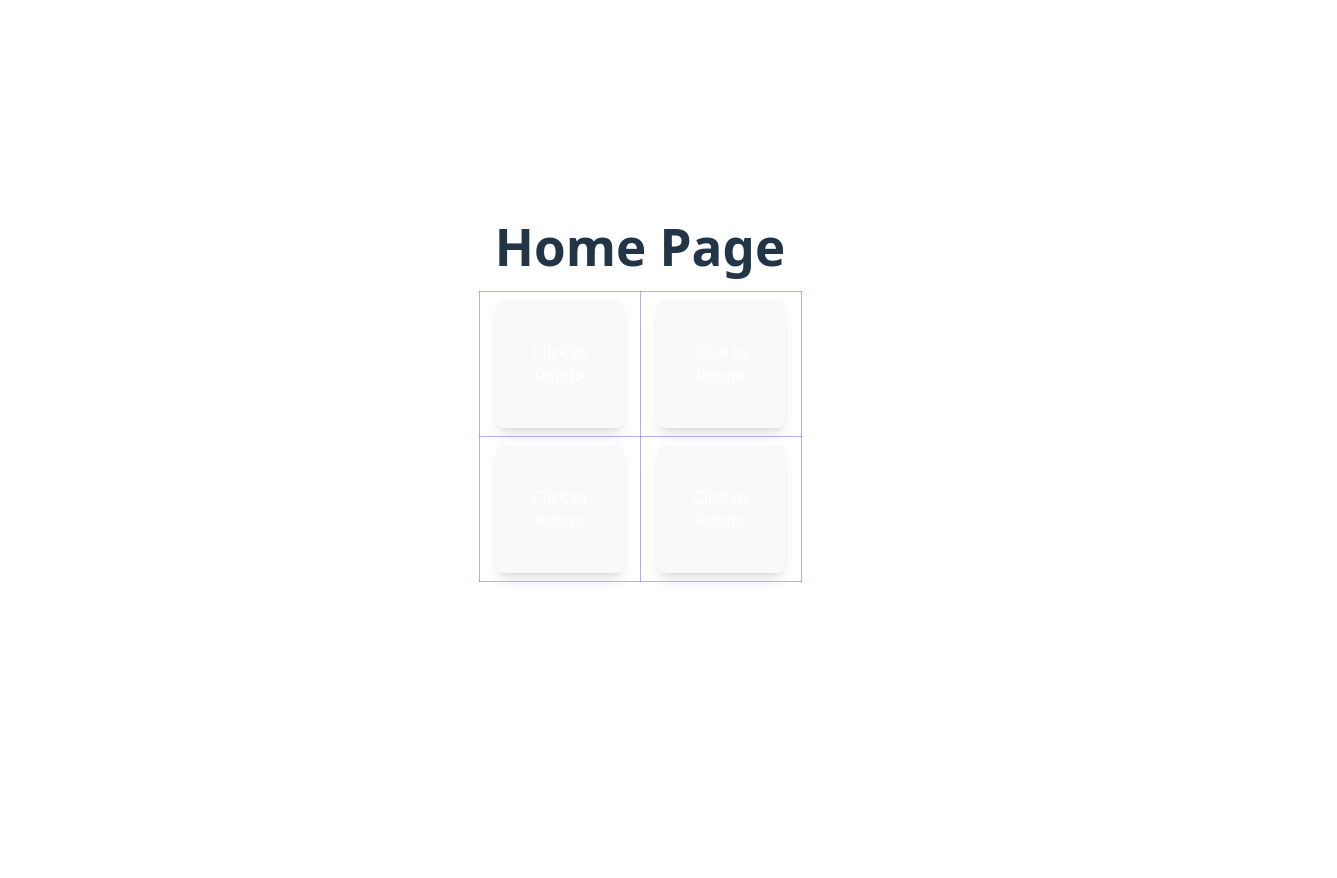
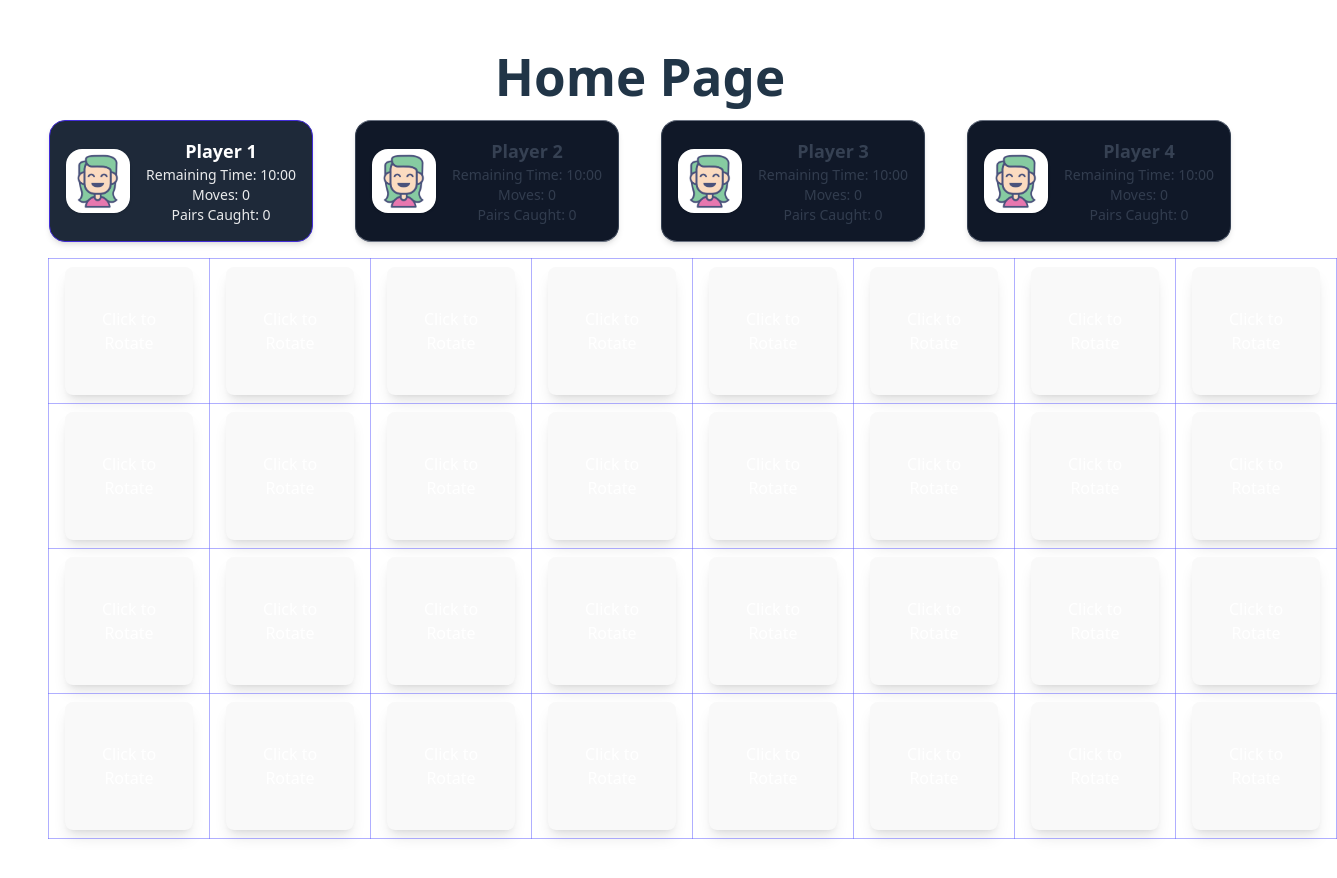
Before and after one commit to Supernectar/memory-card-game, a React (Vite) app: page / in a window 1280 px wide. Shown: the top 878 px of the page, 1337 px wide, since content can reach past the window. Before the commit the page ends 800 px from the top, so only its background shows below. Built offline with nearby package versions, Linux system fonts and the light colour scheme.

Commit message:
Add player stats bar with player cards

```diff
--- a/src/components/Board/Board.tsx
+++ b/src/components/Board/Board.tsx
@@ -1,7 +1,7 @@
 import { useRef, useState, useEffect } from "react";
 import { GameOverDialog } from "../GameOverDialog/GameOverDialog";
+import { PlayerCard } from "../PlayerCard/PlayerCard";
 import { Card } from "../Card/Card";
-
 type CardInfo = { index: number; value: number };
 
 type BoardProps = {
@@ -9,14 +9,67 @@ type BoardProps = {
   cols?: number;
 };
 
-function Board({ rows = 2, cols = 2 }: BoardProps) {
+type Player = {
+  id: number;
+  name: string;
+  image: string;
+  remainingTime: string;
+  remainingTimeInSeconds: number;
+  moves: number;
+  pairsCaught: number;
+  isActive: boolean;
+};
+
+function Board({ rows = 4, cols = 8 }: BoardProps) {
   const gridcellRefs = useRef<(HTMLTableCellElement | null)[]>([]);
   const [flippedCards, setFlippedCards] = useState<CardInfo[]>([]);
   const [matchedCards, setMatchedCards] = useState<Set<number>>(new Set());
-  const [moves, setMoves] = useState(0);
   const [startTime, setStartTime] = useState<number | null>(null);
   const [gameOver, setGameOver] = useState(false);
+  const [isDialogOpen, setIsDialogOpen] = useState(false);
   const cardValues = useRef<number[]>(generateCardValues(rows * cols));
+  const [players, setPlayers] = useState<Player[]>([
+    {
+      id: 1,
+      name: "Player 1",
+      image: "/profileImages/player1.png",
+      remainingTime: "10:00",
+      remainingTimeInSeconds: 600,
+      moves: 0,
+      pairsCaught: 0,
+      isActive: true,
+    },
+    {
+      id: 2,
+      name: "Player 2",
+      image: "/profileImages/player1.png",
+      remainingTime: "10:00",
+      remainingTimeInSeconds: 600,
+      moves: 0,
+      pairsCaught: 0,
+      isActive: false,
+    },
+    {
+      id: 3,
+      name: "Player 3",
+      image: "/profileImages/player1.png",
+      remainingTime: "10:00",
+      remainingTimeInSeconds: 600,
+      moves: 0,
+      pairsCaught: 0,
+      isActive: false,
+    },
+    {
+      id: 4,
+      name: "Player 4",
+      image: "/profileImages/player1.png",
+      remainingTime: "10:00",
+      remainingTimeInSeconds: 600,
+      moves: 0,
+      pairsCaught: 0,
+      isActive: false,
+    },
+  ]);
 
   function generateCardValues(size: number): number[] {
     const values = Array.from({ length: size / 2 }, (_, i) => i + 1);
@@ -26,17 +79,55 @@ function Board({ rows = 2, cols = 2 }: BoardProps) {
   const restartGame = () => {
     setFlippedCards([]);
     setMatchedCards(new Set());
-    setMoves(0);
     setStartTime(null);
     setGameOver(false);
+    setIsDialogOpen(false);
     cardValues.current = generateCardValues(rows * cols);
+    setPlayers((prevPlayers) =>
+      prevPlayers.map((player) => ({
+        ...player,
+        moves: 0,
+        pairsCaught: 0,
+        remainingTimeInSeconds: 600,
+        remainingTime: "10:00",
+      })),
+    );
   };
 
   useEffect(() => {
     if (matchedCards.size === rows * cols) {
       setGameOver(true);
+      setIsDialogOpen(true);
     }
   }, [matchedCards, rows, cols]);
+
+  useEffect(() => {
+    if (startTime === null || gameOver) return;
+
+    const intervalId = setInterval(() => {
+      setPlayers((prevPlayers) => {
+        return prevPlayers.map((player) => {
+          if (player.isActive && player.remainingTimeInSeconds > 0) {
+            const updatedPlayer = {
+              ...player,
+              remainingTimeInSeconds: player.remainingTimeInSeconds - 1,
+              remainingTime: formatTime(player.remainingTimeInSeconds - 1),
+            };
+            return updatedPlayer;
+          }
+          return player;
+        });
+      });
+    }, 1000);
+
+    return () => clearInterval(intervalId);
+  }, [startTime, gameOver]);
+
+  const formatTime = (timeInSeconds: number): string => {
+    const minutes = Math.floor(timeInSeconds / 60);
+    const seconds = timeInSeconds % 60;
+    return `${String(minutes).padStart(2, "0")}:${String(seconds).padStart(2, "0")}`;
+  };
 
   const handleCardRotate = (index: number): void => {
     if (flippedCards.length === 2 || matchedCards.has(index)) return;
@@ -52,15 +143,34 @@ function Board({ rows = 2, cols = 2 }: BoardProps) {
     setFlippedCards(newFlippedCards);
 
     if (newFlippedCards.length === 2) {
-      setMoves((prev) => prev + 1);
+      setPlayers((prevPlayers) => {
+        const updatedPlayers = prevPlayers.map((player) => {
+          if (player.isActive) {
+            return { ...player, moves: player.moves + 1 };
+          }
+          return player;
+        });
+        return updatedPlayers;
+      });
 
       const [first, second] = newFlippedCards;
       setTimeout(() => {
         if (first.value === second.value) {
+          setPlayers((prevPlayers) => {
+            const updatedPlayers = prevPlayers.map((player) => {
+              if (player.isActive) {
+                return { ...player, pairsCaught: player.pairsCaught + 1 };
+              }
+              return player;
+            });
+            return updatedPlayers;
+          });
+
           setMatchedCards(
             (prev) => new Set([...prev, first.index, second.index]),
           );
         }
+
         setFlippedCards([]);
       }, 1000);
     }
@@ -118,6 +228,19 @@ function Board({ rows = 2, cols = 2 }: BoardProps) {
 
   return (
     <>
+      <div className="flex justify-around mb-4 gap-10">
+        {players.map((player) => (
+          <PlayerCard
+            key={player.id}
+            image={player.image}
+            name={player.name}
+            remainingTime={player.remainingTime}
+            moves={player.moves}
+            pairsCaught={player.pairsCaught}
+            isActive={player.isActive}
+          />
+        ))}
+      </div>
       <table
         className="w-full table-auto border-collapse border border-gray-300"
         role="grid"
@@ -156,9 +279,9 @@ function Board({ rows = 2, cols = 2 }: BoardProps) {
       </table>
 
       <GameOverDialog
-        isOpen={gameOver}
-        onClose={() => setGameOver(false)}
-        moves={moves}
+        isOpen={isDialogOpen}
+        onClose={() => setIsDialogOpen(false)}
+        moves={players[0].moves}
         startTime={startTime}
         onRestart={restartGame}
       />
--- /dev/null
+++ b/src/components/PlayerCard/PlayerCard.tsx
@@ -0,0 +1,39 @@
+type PlayerCardProps = {
+  image: string;
+  name: string;
+  remainingTime: string;
+  moves: number;
+  pairsCaught: number;
+  isActive: boolean;
+};
+
+function PlayerCard({
+  image,
+  name,
+  remainingTime,
+  moves,
+  pairsCaught,
+  isActive,
+}: PlayerCardProps) {
+  return (
+    <div
+      className={`p-4 flex items-center space-x-4 rounded-2xl border shadow-md transition-all duration-300 ${isActive ? "bg-gray-800 text-white border-indigo-700" : "bg-gray-900 text-gray-700 border-y-gray-500"}`}
+    >
+      <img
+        src={image}
+        alt={name}
+        className="w-16 h-16 rounded-2xl border-white shadow-sm"
+      />
+      <div className="flex flex-col">
+        <h3 className="text-lg font-semibold">{name}</h3>
+        <div className="text-sm">
+          <p className="opacity-90">Remaining Time: {remainingTime}</p>
+          <p className="opacity-90">Moves: {moves}</p>
+          <p className="opacity-90">Pairs Caught: {pairsCaught}</p>
+        </div>
+      </div>
+    </div>
+  );
+}
+
+export { PlayerCard };
```
Also changed, not shown: public/profileImages/player1.png (added).
